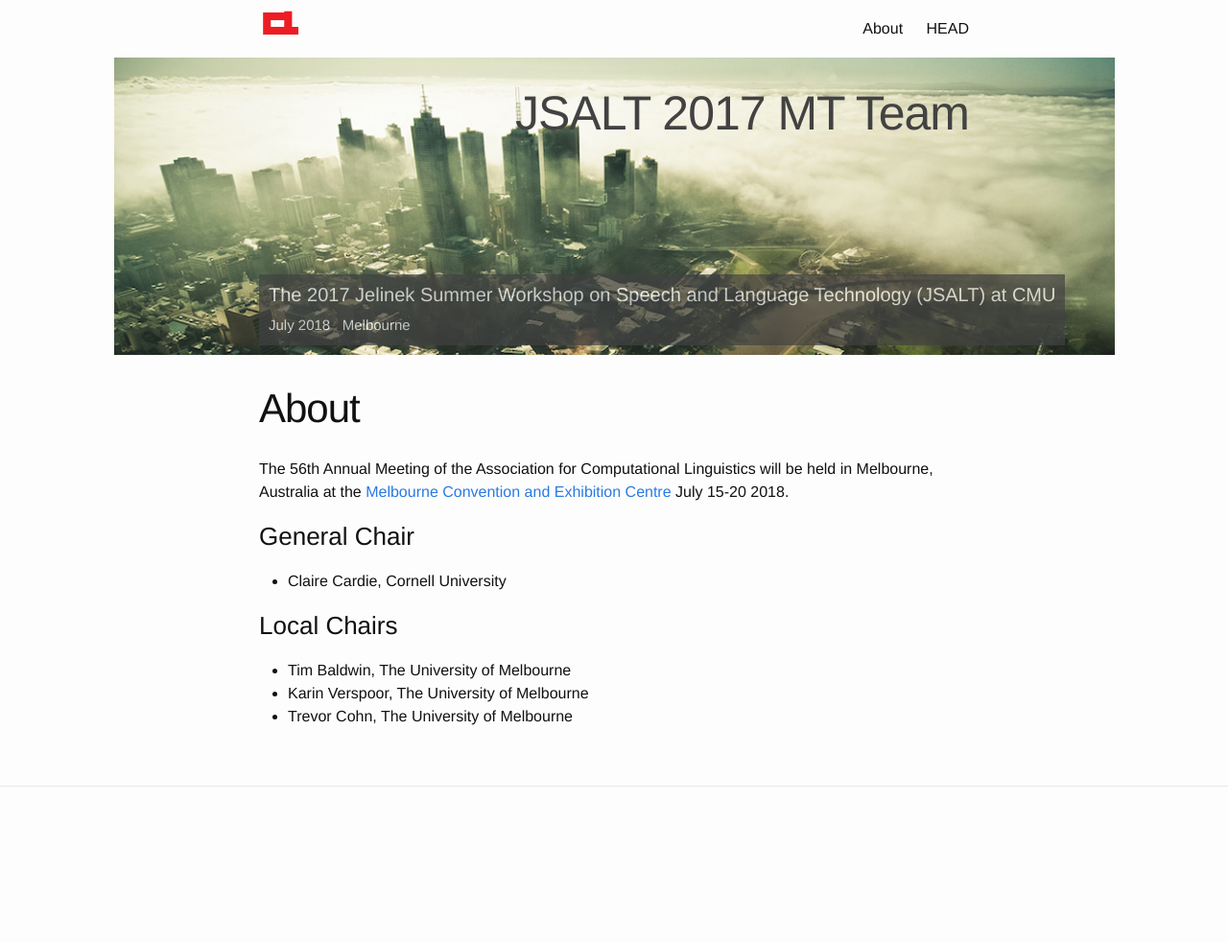
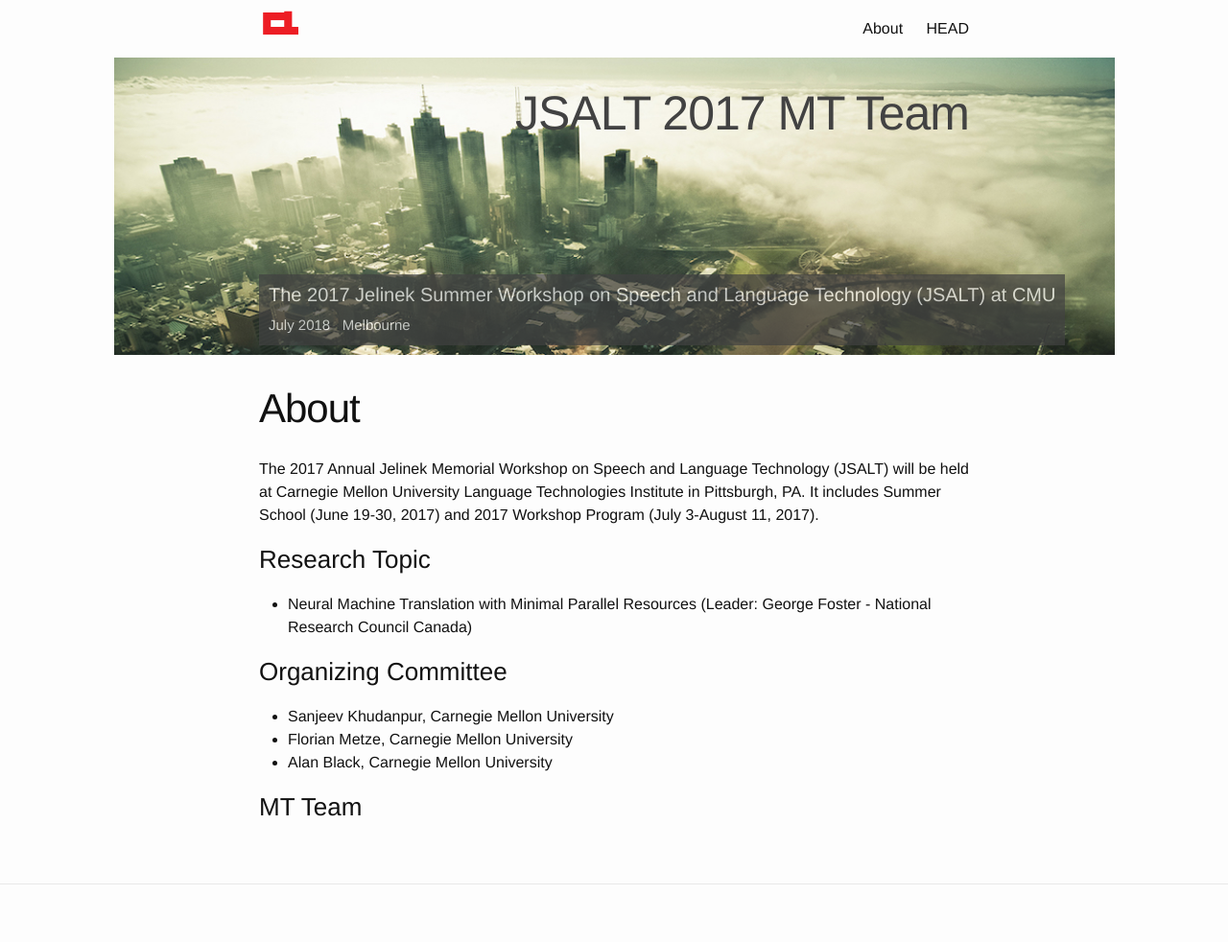
Before and after one commit to duyvuleo/ws17mt, a Jekyll site: the page built from index.md, in a window 1280 px wide. Shown: the whole page at 96% size. Built offline with Jekyll 4.4.1, drawn with Linux system fonts in a browser that asks for light colours; before the commit the page ends 900 px from its top, so only the background shows below that.

Commit message:
update index

```diff
--- a/index.md
+++ b/index.md
@@ -3,15 +3,18 @@ layout: page
 title: About
 ---
 
-The 56th Annual Meeting of the Association for Computational Linguistics will be held in Melbourne, Australia at
-the [Melbourne Convention and Exhibition Centre](http://mcec.com.au/) July 15-20 2018.
+The 2017 Annual Jelinek Memorial Workshop on Speech and Language Technology (JSALT) will be held at Carnegie Mellon University Language Technologies Institute in Pittsburgh, PA.
+It includes Summer School (June 19-30, 2017) and 2017 Workshop Program (July 3-August 11, 2017).
 
-### General Chair
+### Research Topic
 
-* Claire Cardie, Cornell University
+* Neural Machine Translation with Minimal Parallel Resources (Leader: George Foster - National Research Council Canada)
 
-### Local Chairs
 
-* Tim Baldwin, The University of Melbourne
-* Karin Verspoor, The University of Melbourne
-* Trevor Cohn, The University of Melbourne
+### Organizing Committee
+
+* Sanjeev Khudanpur, Carnegie Mellon University
+* Florian Metze, Carnegie Mellon University
+* Alan Black, Carnegie Mellon University
+
+### MT Team
```
